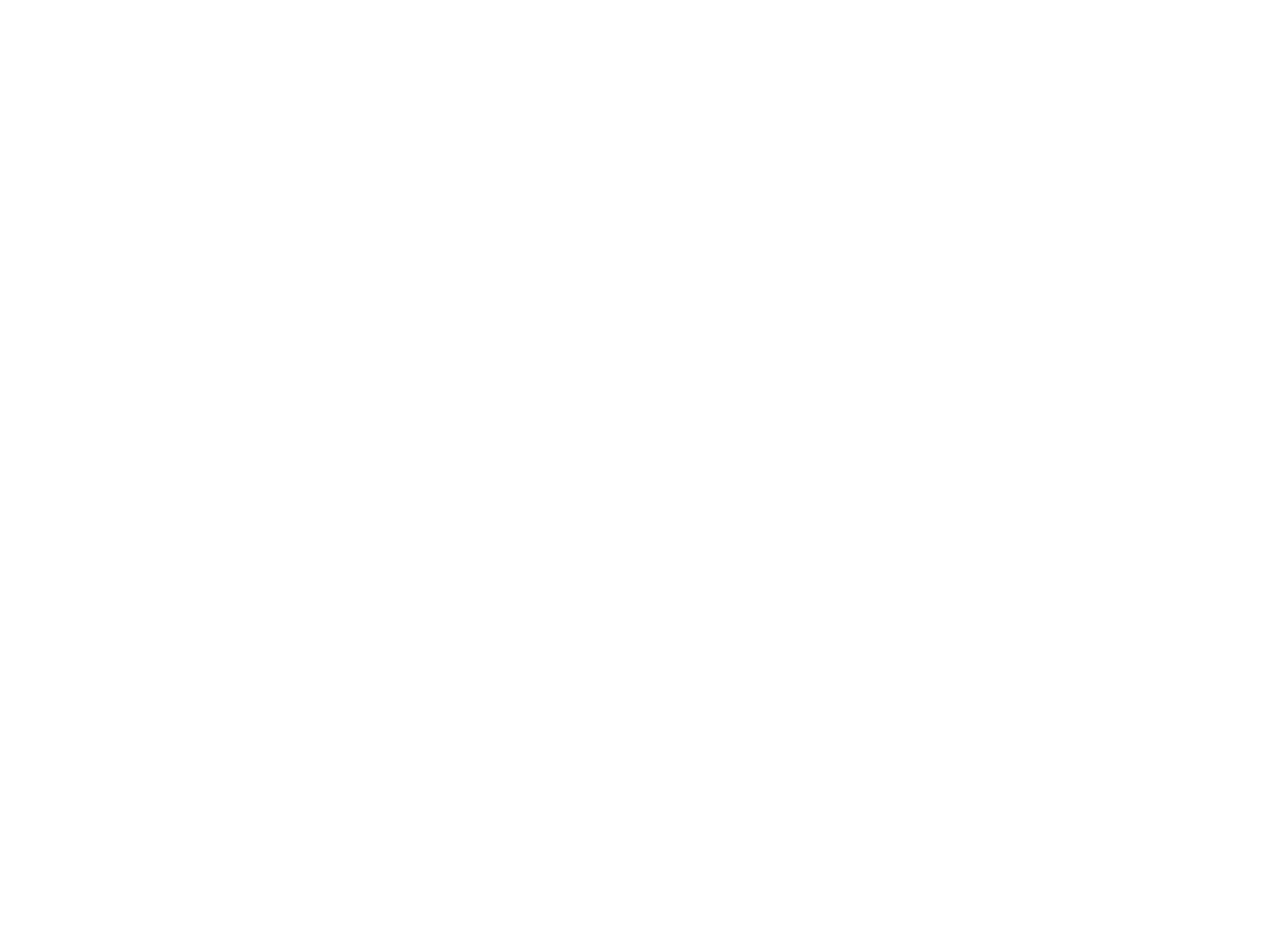
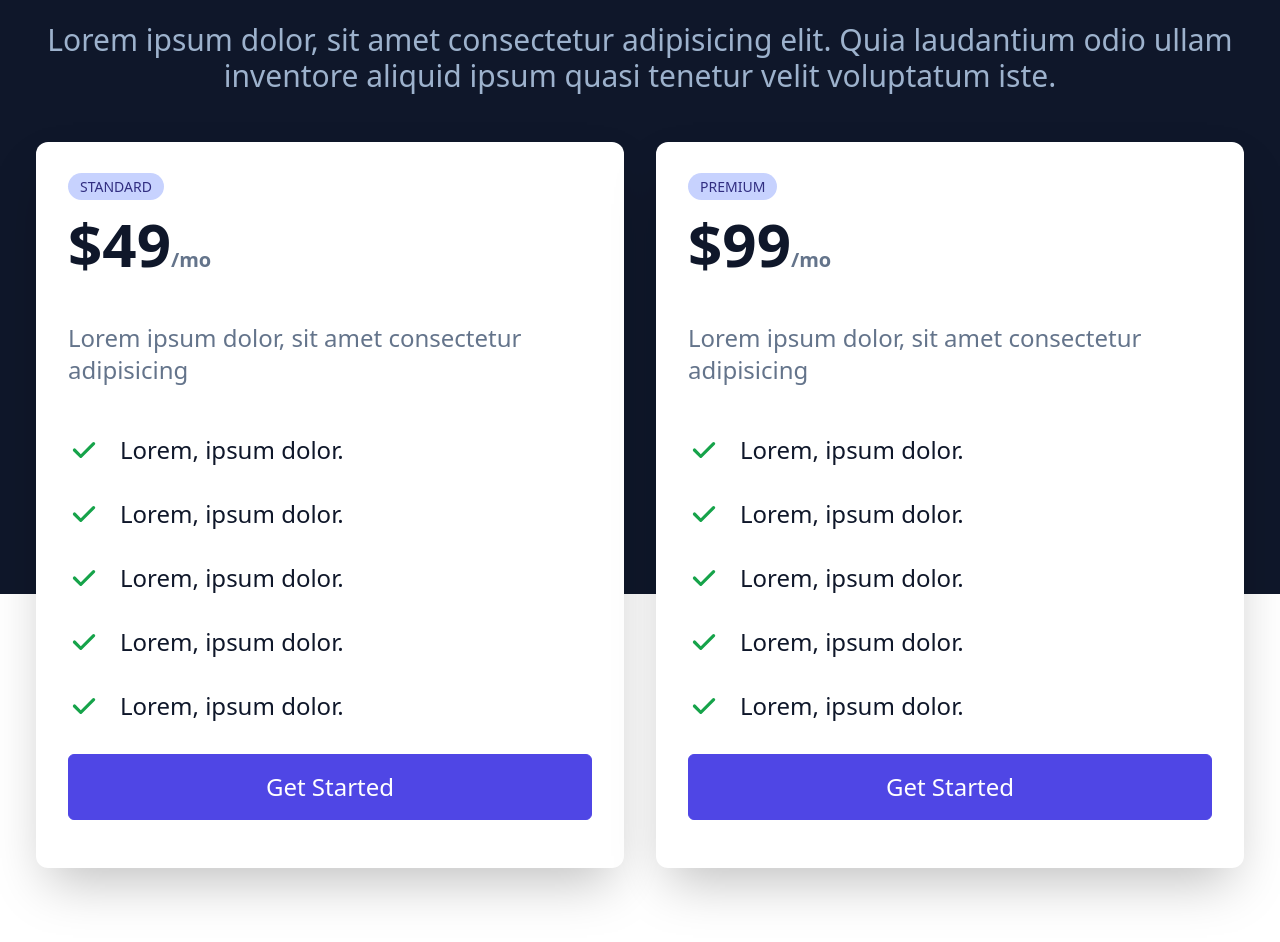
Before and after one commit to mizrmx/Cloud-app-react, a React (Create React App) app: page / in a window 1280 px wide. Shown: the part 3280-4222 px from the top of the page. Before the commit the page ends 3050 px from the top, so only its background shows below. Built offline with nearby package versions, Linux system fonts and the light colour scheme.

Commit message:
Update Pricing

```diff
--- a/src/App.js
+++ b/src/App.js
@@ -3,15 +3,17 @@
 import About from './components/About';
 import Support from './components/Support';
 import AllInOne from './components/AllInOne';
+import Pricing from './components/Pricing';
 
 function App () {
   return (
     <>
       <Navbar />
-      <Hero />
+      <Hero />z
       <About />
       <Support/>
       <AllInOne/>
+      <Pricing/>
     </>
   );
 }
--- /dev/null
+++ b/src/components/Pricing.jsx
@@ -0,0 +1,55 @@
+import React from "react";
+
+import { CheckIcon } from "@heroicons/react/solid";
+
+const Pricing = () => {
+    return(
+      <div className="w-full text-white my-24">
+        <div className="w-full h-[800px] bg-slate-900 absolute mix-blend-overlay"></div>
+
+        <div className="max-w-[1240px] mx-auto py-12">
+            <div className="text-center py-8 text-slate-300">
+                <h2 className="text-3xl uppercase">Pricing</h2>
+                <h3 className="text-5xl font-bold text-white py-8">The right price for your research</h3>
+                <p className="text-3xl"> Lorem ipsum dolor, sit amet consectetur adipisicing elit. Quia laudantium odio ullam inventore aliquid ipsum quasi tenetur velit voluptatum iste.</p>
+            </div>
+
+            <div className="grid md:grid-cols-2">
+                <div className="bg-white text-slate-900 m-4 p-8 rounded-xl shadow-2xl relative">
+                    <span className="uppercase px-3 py-1 bg-indigo-200 text-indigo-900 rounded-2xl text-sm">Standard</span>
+                    <div>
+                        <p className="text-6xl font-bold py-4 flex">$49<span className="text-xl text-slate-500 flex flex-col justify-end">/mo</span></p>
+                    </div>
+                    <p className="text-2xl py-8 text-slate-500">Lorem ipsum dolor, sit amet consectetur adipisicing</p>
+                    <div className="text-2xl">
+                        <p className="flex py-4"><CheckIcon className='w-8 mr-5 text-green-600'  />Lorem, ipsum dolor.</p>
+                        <p className="flex py-4"><CheckIcon className='w-8 mr-5 text-green-600'  />Lorem, ipsum dolor.</p>
+                        <p className="flex py-4"><CheckIcon className='w-8 mr-5 text-green-600'  />Lorem, ipsum dolor.</p>
+                        <p className="flex py-4"><CheckIcon className='w-8 mr-5 text-green-600'  />Lorem, ipsum dolor.</p>
+                        <p className="flex py-4"><CheckIcon className='w-8 mr-5 text-green-600'  />Lorem, ipsum dolor.</p>
+                        <button className="w-full py-4 my-4">Get Started</button>
+                    </div>
+                </div>
+
+                <div className="bg-white text-slate-900 m-4 p-8 rounded-xl shadow-2xl relative">
+                    <span className="uppercase px-3 py-1 bg-indigo-200 text-indigo-900 rounded-2xl text-sm">Premium</span>
+                    <div>
+                        <p className="text-6xl font-bold py-4 flex">$99<span className="text-xl text-slate-500 flex flex-col justify-end">/mo</span></p>
+                    </div>
+                    <p className="text-2xl py-8 text-slate-500">Lorem ipsum dolor, sit amet consectetur adipisicing</p>
+                    <div className="text-2xl">
+                        <p className="flex py-4"><CheckIcon className='w-8 mr-5 text-green-600'  />Lorem, ipsum dolor.</p>
+                        <p className="flex py-4"><CheckIcon className='w-8 mr-5 text-green-600'  />Lorem, ipsum dolor.</p>
+                        <p className="flex py-4"><CheckIcon className='w-8 mr-5 text-green-600'  />Lorem, ipsum dolor.</p>
+                        <p className="flex py-4"><CheckIcon className='w-8 mr-5 text-green-600'  />Lorem, ipsum dolor.</p>
+                        <p className="flex py-4"><CheckIcon className='w-8 mr-5 text-green-600'  />Lorem, ipsum dolor.</p>
+                        <button className="w-full py-4 my-4">Get Started</button>
+                    </div>
+                </div>
+            </div>
+        </div>
+      </div>
+    );
+};
+
+export default Pricing;
```
